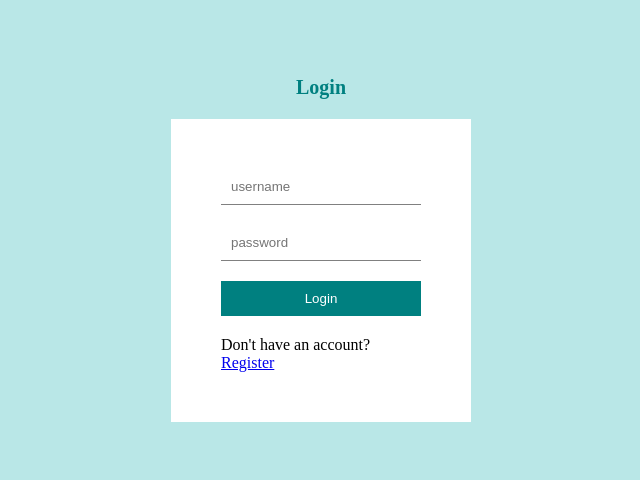
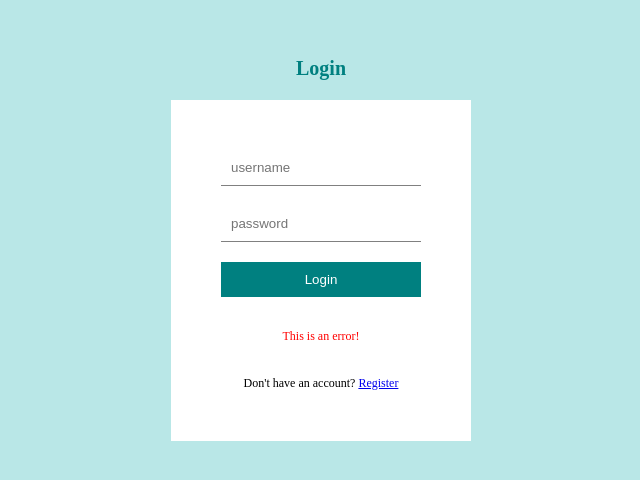
Before and after one commit to ellen3128/Blog, a React (Vite) app in the folder client/: page /login in a window 1280 px wide. Shown: the part 158-638 px from the top of the page, without its empty margins (319-959 px from the left). Built offline with nearby package versions, Linux system fonts and the light colour scheme.

Commit message:
completes initial draft and setup for login page

```diff
--- a/client/src/pages/Login.jsx
+++ b/client/src/pages/Login.jsx
@@ -9,6 +9,7 @@ const Login = () => {
         <input type="text" placeholder="username" />
         <input type="password" placeholder="password" />
         <button>Login</button>
+        <p>This is an error!</p>
         <span> Don't have an account? <Link to="/register">Register</Link></span>
       </form>
     </div>
--- a/client/src/style.scss
+++ b/client/src/style.scss
@@ -45,6 +45,17 @@ body {
                 cursor: pointer;
                 color: white;
             }
+
+            span {
+                font-size: 12px;
+                text-align: center;
+            }
+
+            p {
+                font-size: 12px;
+                color: red;
+                text-align: center;
+            }
         }
     }
 }
```
